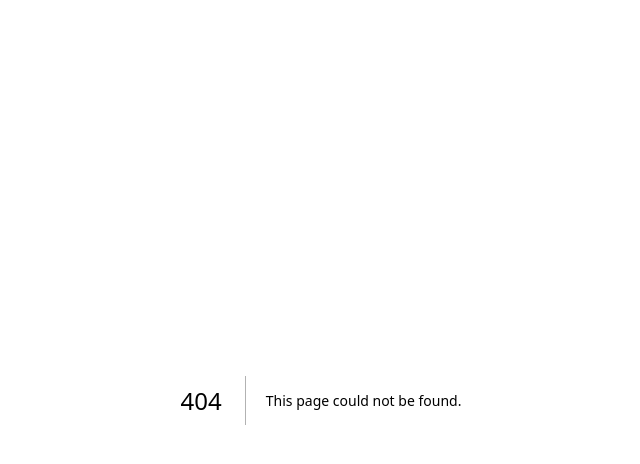
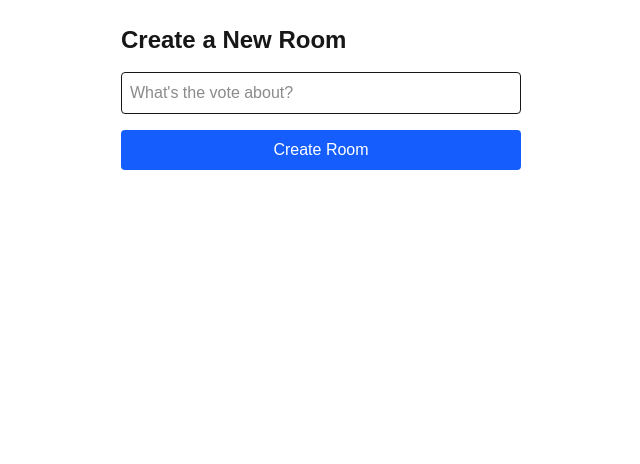
Before and after one commit to bellhwi/food-voter, a Next.js app: page /create in a window 1280 px wide. Before the commit this address had no page. Shown: the top 464 px of the page, without its empty margins (319-959 px from the left). Built offline with nearby package versions, Linux system fonts and the light colour scheme.

Commit message:
created room page

```diff
--- /dev/null
+++ b/src/app/create/page.tsx
@@ -0,0 +1,46 @@
+'use client'
+
+import { useState } from 'react'
+import { useRouter } from 'next/navigation'
+
+export default function CreatePage() {
+  const [title, setTitle] = useState('')
+  const router = useRouter()
+
+  const handleSubmit = async (e: React.FormEvent) => {
+    e.preventDefault()
+    if (!title.trim()) return
+
+    const res = await fetch('/api/rooms', {
+      method: 'POST',
+      headers: { 'Content-Type': 'application/json' },
+      body: JSON.stringify({ title }),
+    })
+
+    const data = await res.json()
+    if (data.id) {
+      router.push(`/room/${data.id}`)
+    }
+  }
+
+  return (
+    <main className='max-w-md mx-auto p-6'>
+      <h1 className='text-2xl font-bold mb-4'>Create a New Room</h1>
+      <form onSubmit={handleSubmit} className='space-y-4'>
+        <input
+          type='text'
+          value={title}
+          onChange={(e) => setTitle(e.target.value)}
+          placeholder="What's the vote about?"
+          className='w-full p-2 border rounded'
+        />
+        <button
+          type='submit'
+          className='w-full bg-blue-600 text-white py-2 rounded hover:bg-blue-700'
+        >
+          Create Room
+        </button>
+      </form>
+    </main>
+  )
+}
```
